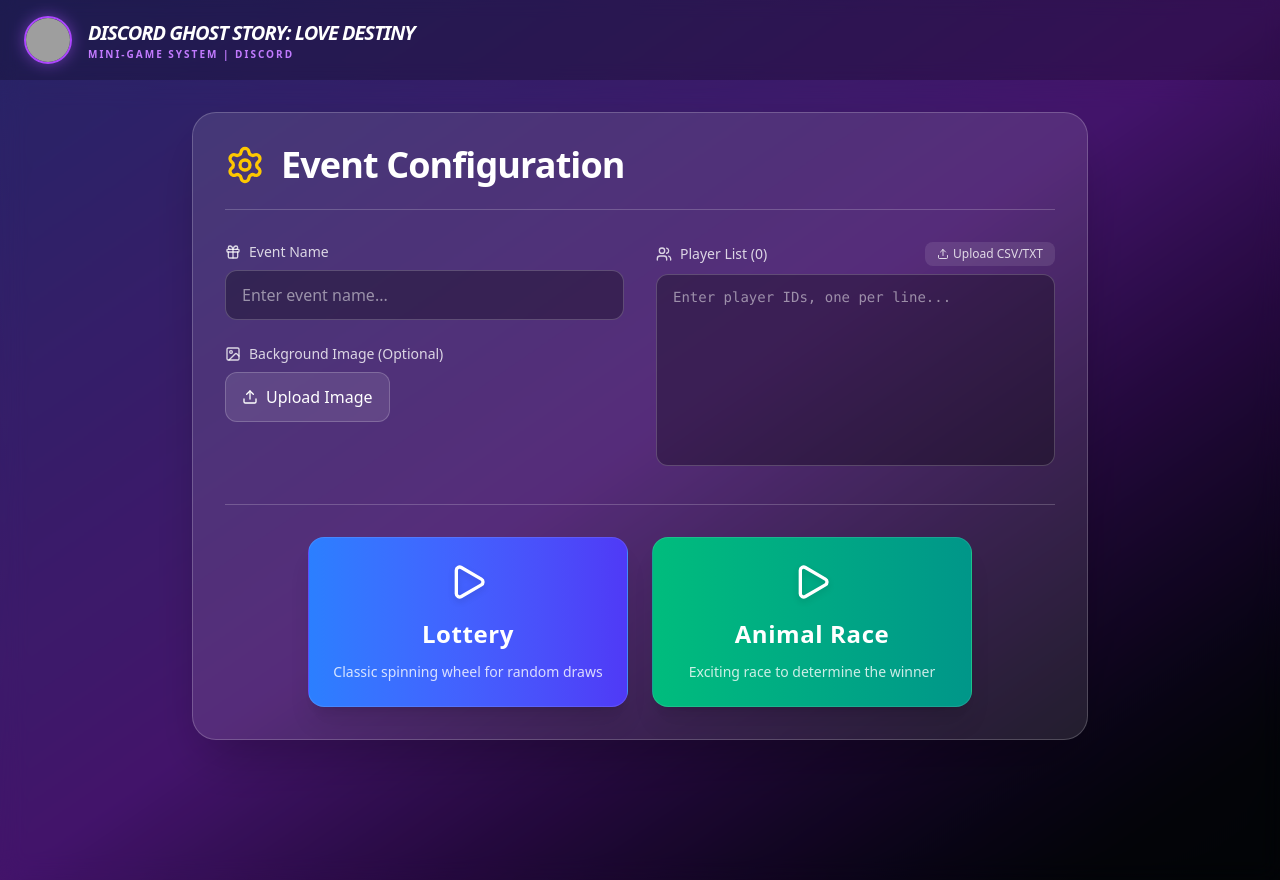
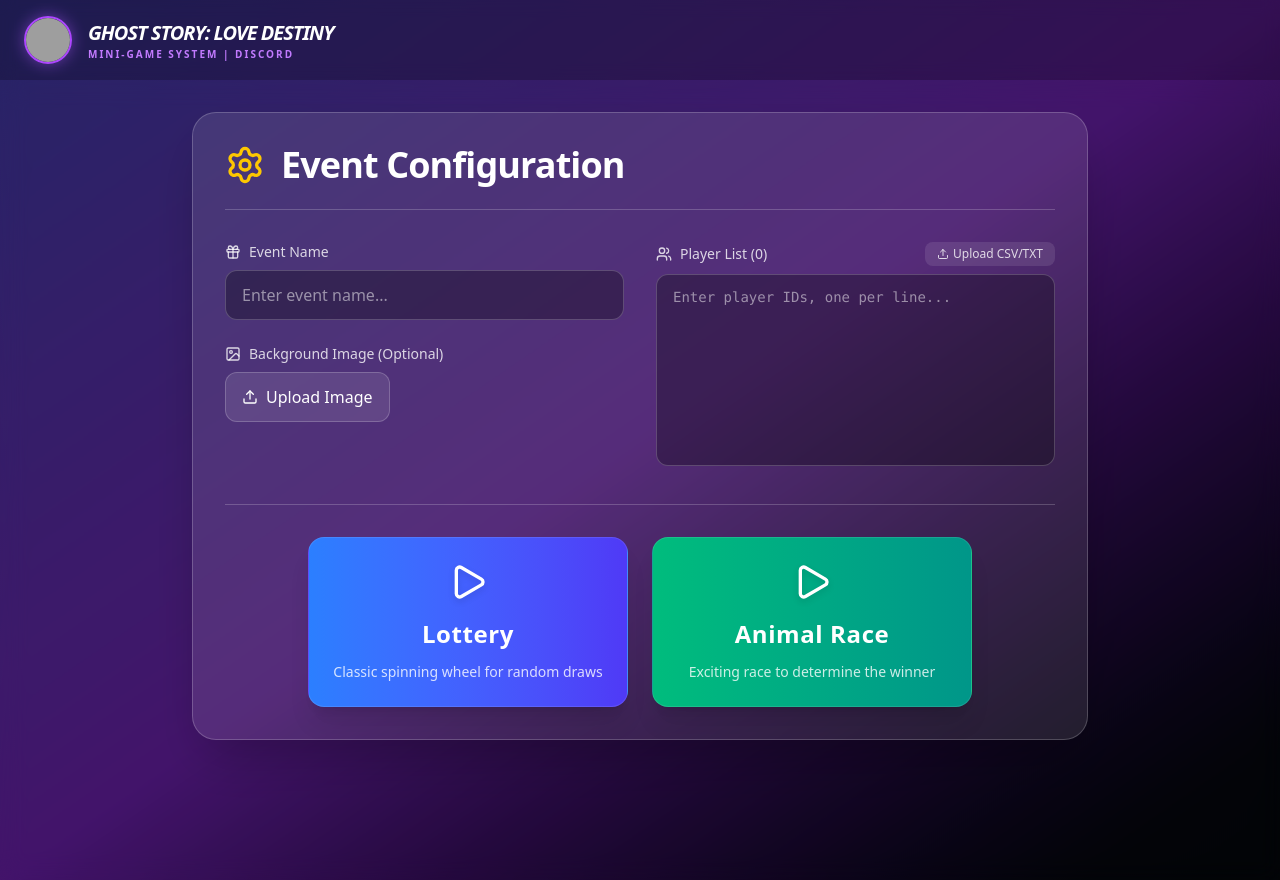
Before and after one commit to Fee191/MiniGAME_DISCORD, a React (Vite) app: page / in a window 1280 px wide. Built offline with nearby package versions, Linux system fonts and the light colour scheme; grey boxes are pictures that could not be loaded.

Commit message:
feat: Shorten event name display
Shortens the default and fallback event name from "Discord Ghost Story: Love Destiny" to "Ghost Story: Love Destiny" for better display in smaller screens and headers. This improves UI consistency across different game screens.

```diff
--- a/src/App.tsx
+++ b/src/App.tsx
@@ -51,7 +51,7 @@ export default function App() {
             />
             <div>
               <h1 className="text-lg md:text-xl font-black tracking-tighter text-white uppercase italic">
-                {state.eventName || 'Discord Ghost Story: Love Destiny'}
+                {state.eventName || 'Ghost Story: Love Destiny'}
               </h1>
               <p className="text-[10px] uppercase tracking-[0.2em] text-purple-400 font-bold">Mini-game System | Discord</p>
             </div>
--- a/src/components/Game1Screen.tsx
+++ b/src/components/Game1Screen.tsx
@@ -280,14 +280,12 @@ export default function Game1Screen({ state, setState }: Game1ScreenProps) {
 
           {/* Event Name */}
           <div className="flex flex-col items-center mb-4 md:mb-8 w-full px-2 md:px-4 mt-2">
-            {state.eventName && (
-              <h1
-                className="text-4xl md:text-5xl lg:text-6xl font-black text-transparent bg-clip-text bg-gradient-to-b from-yellow-200 via-yellow-400 to-yellow-600 uppercase tracking-widest drop-shadow-[0_4px_10px_rgba(0,0,0,0.8)] leading-tight md:leading-tight max-w-full text-center"
-                style={{ textWrap: 'balance' }}
-              >
-                {state.eventName}
-              </h1>
-            )}
+            <h1
+              className="text-4xl md:text-5xl lg:text-6xl font-black text-transparent bg-clip-text bg-gradient-to-b from-yellow-200 via-yellow-400 to-yellow-600 uppercase tracking-widest drop-shadow-[0_4px_10px_rgba(0,0,0,0.8)] leading-tight md:leading-tight max-w-full text-center"
+              style={{ textWrap: 'balance' }}
+            >
+              {state.eventName || 'Ghost Story: Love Destiny'}
+            </h1>
             <div className="mt-6 bg-slate-900/80 backdrop-blur-md px-6 py-2 rounded-full border border-white/10 shadow-[0_0_20px_rgba(0,0,0,0.5)]">
               <p className="text-sm md:text-base text-blue-200 font-bold tracking-wider uppercase">
                 Remaining Players: <span className="text-white text-lg">{remainingPlayers.length}</span>
--- a/src/components/Game2Screen.tsx
+++ b/src/components/Game2Screen.tsx
@@ -213,11 +213,9 @@ export default function Game2Screen({ state, setState }: Game2ScreenProps) {
         <div className="flex items-center gap-4">
           <Trophy className="w-10 h-10 text-yellow-400 drop-shadow-[0_0_15px_rgba(250,204,21,0.5)]" />
           <div className="flex flex-col justify-center">
-            {state.eventName && (
-              <p className="text-[10px] md:text-xs text-blue-200 font-bold tracking-widest uppercase mb-0.5 opacity-80">
-                {state.eventName}
-              </p>
-            )}
+            <p className="text-[10px] md:text-xs text-blue-200 font-bold tracking-widest uppercase mb-0.5 opacity-80">
+              {state.eventName || 'Ghost Story: Love Destiny'}
+            </p>
             <h2 className="text-xl md:text-2xl font-black text-transparent bg-clip-text bg-gradient-to-r from-yellow-300 to-yellow-600 uppercase tracking-wider truncate max-w-xs md:max-w-md leading-none">
               {currentPrize.name}
             </h2>
```
